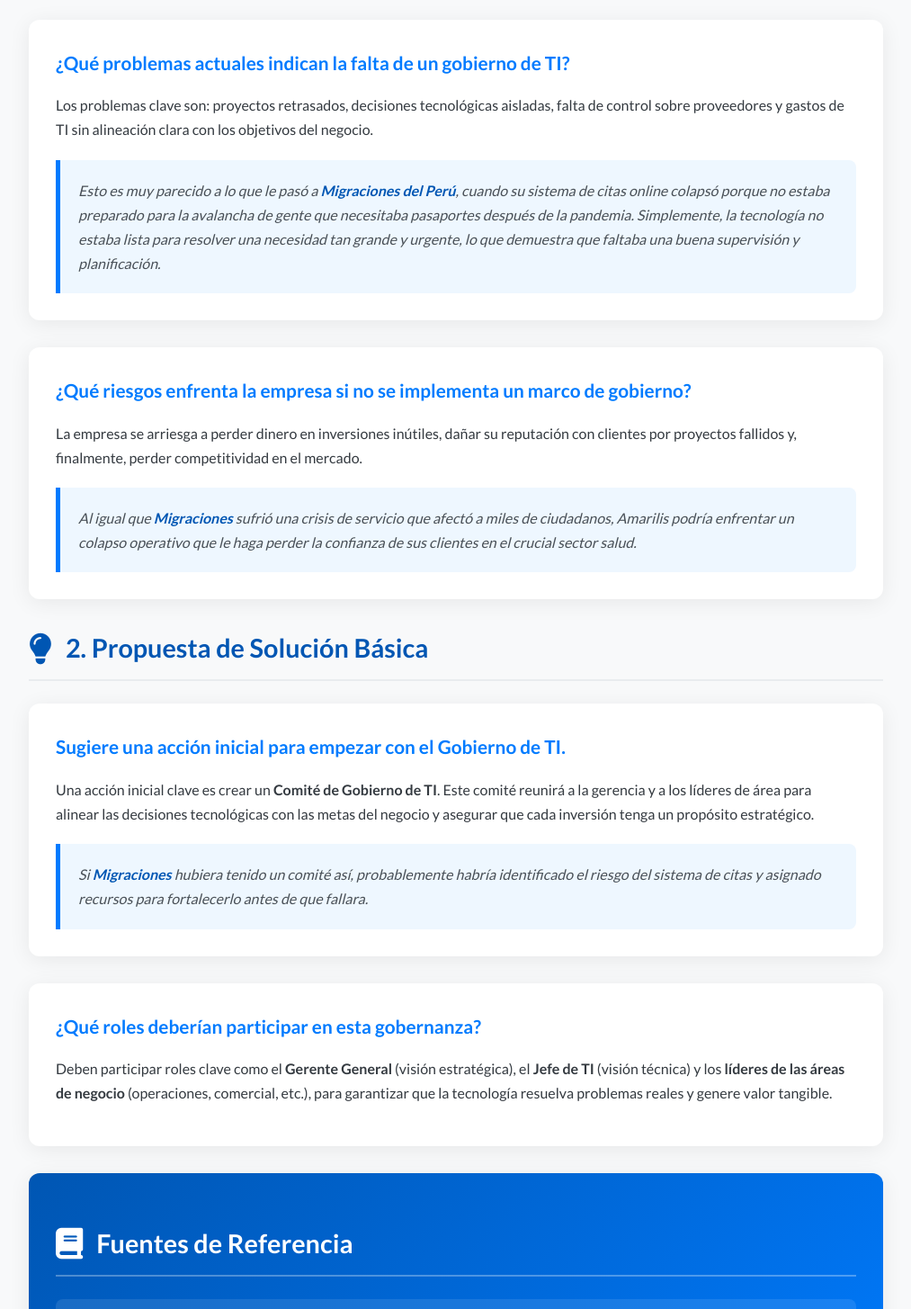
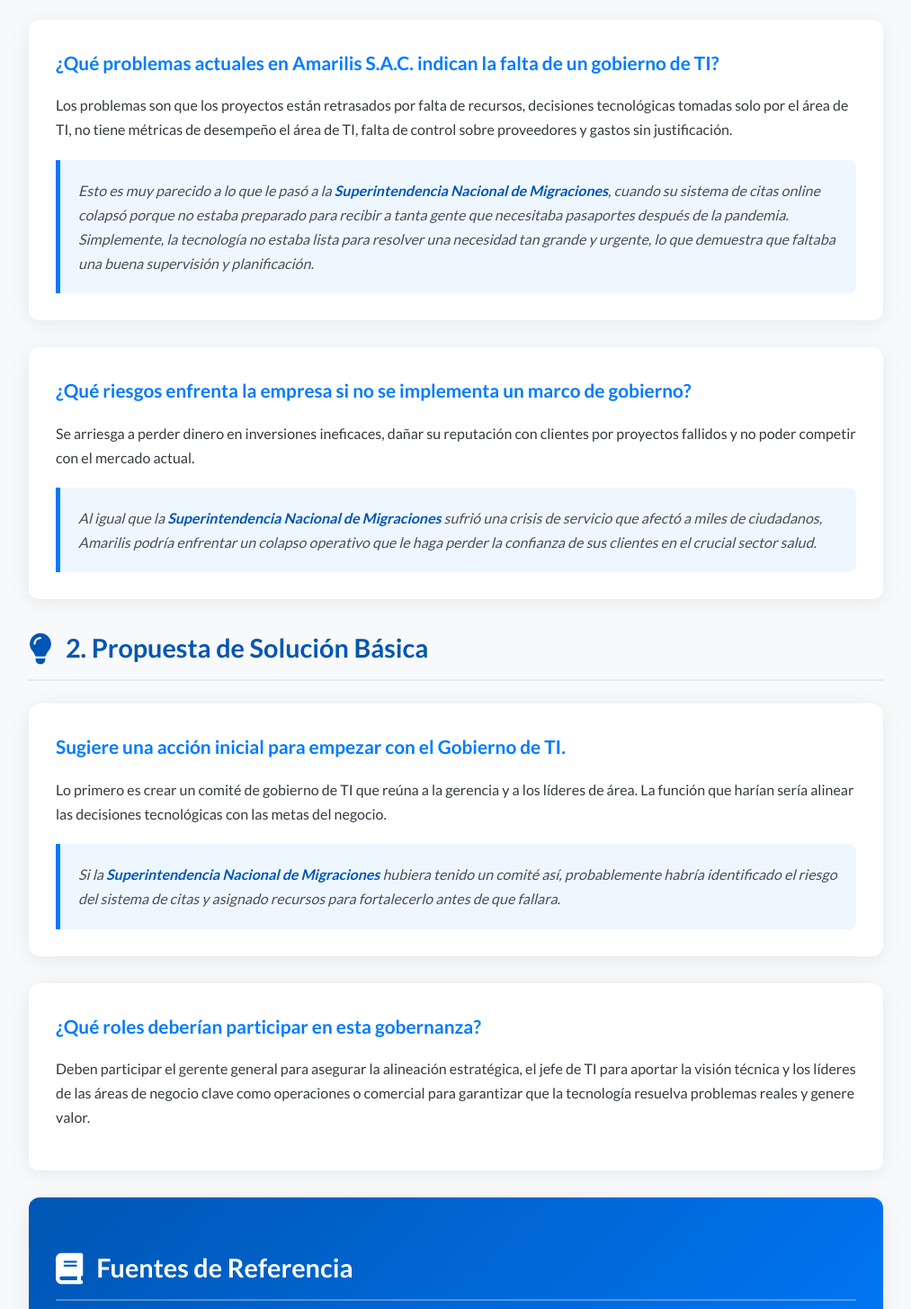
Before and after one commit to Hurosam/GOBIERNO-DE-TECNOLOG-A-DE-INFORMACI-N, a plain HTML site: page index.html in a window 1280 px wide. Shown: the part 282-1737 px from the top of the page at 90% size, without its empty margins (133-1146 px from the left). Drawn offline with Linux system fonts and the light colour scheme.

Commit message:
Update index.html

```diff
--- a/index.html
+++ b/index.html
@@ -160,18 +160,18 @@
                 <h2 class="section-title"><i class="fa-solid fa-triangle-exclamation"></i>1. Identificación del Problema</h2>
 
                 <div class="card">
-                    <h3>¿Qué problemas actuales indican la falta de un gobierno de TI?</h3>
-                    <p>Los problemas clave son: proyectos retrasados, decisiones tecnológicas aisladas, falta de control sobre proveedores y gastos de TI sin alineación clara con los objetivos del negocio.</p>
+                    <h3>¿Qué problemas actuales en Amarilis S.A.C. indican la falta de un gobierno de TI?</h3>
+                    <p>Los problemas son que los proyectos están retrasados por falta de recursos, decisiones tecnológicas tomadas solo por el área de TI, no tiene métricas de desempeño el área de TI, falta de control sobre proveedores y gastos sin justificación.</p>
                     <blockquote>
-                        Esto es muy parecido a lo que le pasó a <strong>Migraciones del Perú</strong>, cuando su sistema de citas online colapsó porque no estaba preparado para la avalancha de gente que necesitaba pasaportes después de la pandemia. Simplemente, la tecnología no estaba lista para resolver una necesidad tan grande y urgente, lo que demuestra que faltaba una buena supervisión y planificación.
+                        Esto es muy parecido a lo que le pasó a la <strong>Superintendencia Nacional de Migraciones</strong>, cuando su sistema de citas online colapsó porque no estaba preparado para recibir a tanta gente que necesitaba pasaportes después de la pandemia. Simplemente, la tecnología no estaba lista para resolver una necesidad tan grande y urgente, lo que demuestra que faltaba una buena supervisión y planificación.
                     </blockquote>
                 </div>
 
                 <div class="card">
                     <h3>¿Qué riesgos enfrenta la empresa si no se implementa un marco de gobierno?</h3>
-                    <p>La empresa se arriesga a perder dinero en inversiones inútiles, dañar su reputación con clientes por proyectos fallidos y, finalmente, perder competitividad en el mercado.</p>
+                    <p>Se arriesga a perder dinero en inversiones ineficaces, dañar su reputación con clientes por proyectos fallidos y no poder competir con el mercado actual.</p>
                     <blockquote>
-                        Al igual que <strong>Migraciones</strong> sufrió una crisis de servicio que afectó a miles de ciudadanos, Amarilis podría enfrentar un colapso operativo que le haga perder la confianza de sus clientes en el crucial sector salud.
+                        Al igual que la <strong>Superintendencia Nacional de Migraciones</strong> sufrió una crisis de servicio que afectó a miles de ciudadanos, Amarilis podría enfrentar un colapso operativo que le haga perder la confianza de sus clientes en el crucial sector salud.
                     </blockquote>
                 </div>
             </section>
@@ -181,15 +181,15 @@
 
                 <div class="card">
                     <h3>Sugiere una acción inicial para empezar con el Gobierno de TI.</h3>
-                    <p>Una acción inicial clave es crear un <strong>Comité de Gobierno de TI</strong>. Este comité reunirá a la gerencia y a los líderes de área para alinear las decisiones tecnológicas con las metas del negocio y asegurar que cada inversión tenga un propósito estratégico.</p>
+                    <p>Lo primero es crear un comité de gobierno de TI que reúna a la gerencia y a los líderes de área. La función que harían sería alinear las decisiones tecnológicas con las metas del negocio.</p>
                     <blockquote>
-                         Si <strong>Migraciones</strong> hubiera tenido un comité así, probablemente habría identificado el riesgo del sistema de citas y asignado recursos para fortalecerlo antes de que fallara.
+                         Si la <strong>Superintendencia Nacional de Migraciones</strong> hubiera tenido un comité así, probablemente habría identificado el riesgo del sistema de citas y asignado recursos para fortalecerlo antes de que fallara.
                     </blockquote>
                 </div>
 
                 <div class="card">
                     <h3>¿Qué roles deberían participar en esta gobernanza?</h3>
-                    <p>Deben participar roles clave como el <strong>Gerente General</strong> (visión estratégica), el <strong>Jefe de TI</strong> (visión técnica) y los <strong>líderes de las áreas de negocio</strong> (operaciones, comercial, etc.), para garantizar que la tecnología resuelva problemas reales y genere valor tangible.</p>
+                    <p>Deben participar el gerente general para asegurar la alineación estratégica, el jefe de TI para aportar la visión técnica y los líderes de las áreas de negocio clave como operaciones o comercial para garantizar que la tecnología resuelva problemas reales y genere valor.</p>
                 </div>
             </section>
 
@@ -220,3 +220,4 @@
 
 </body>
 </html>
+</html>
```
